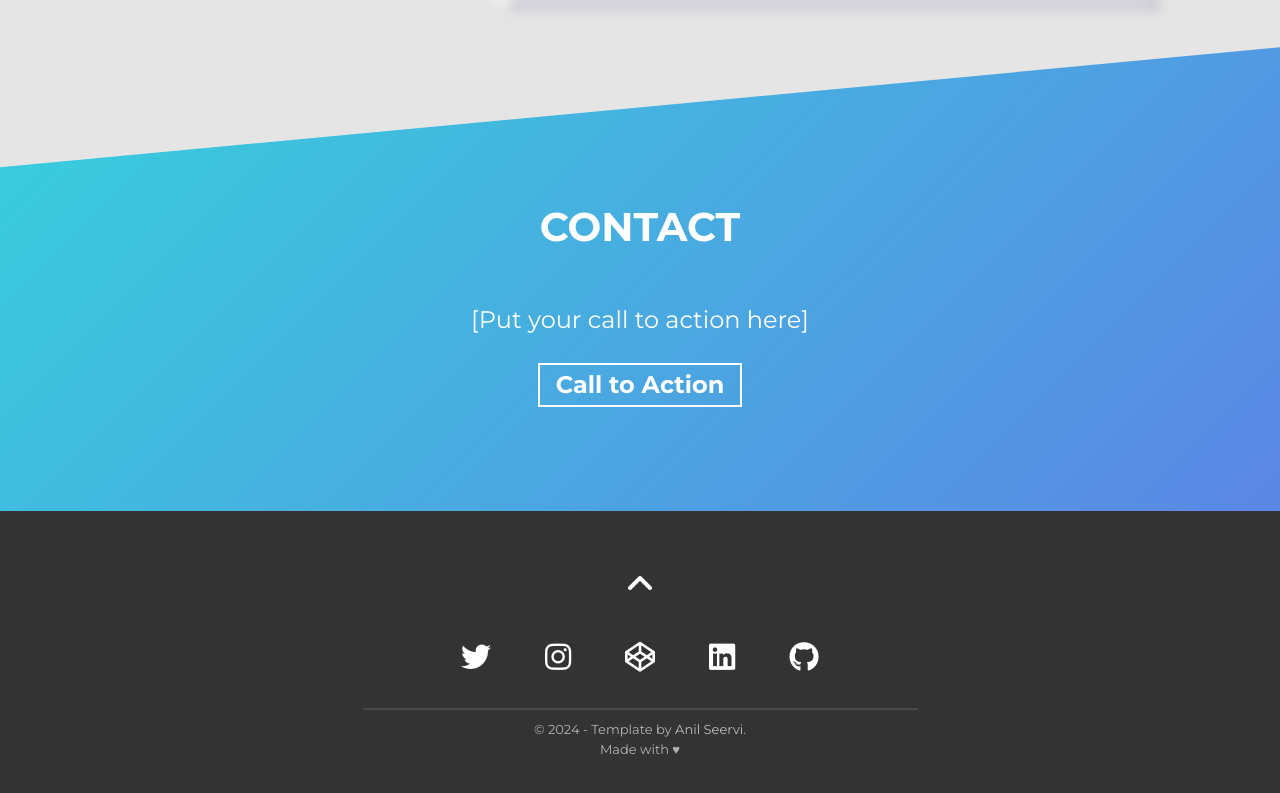
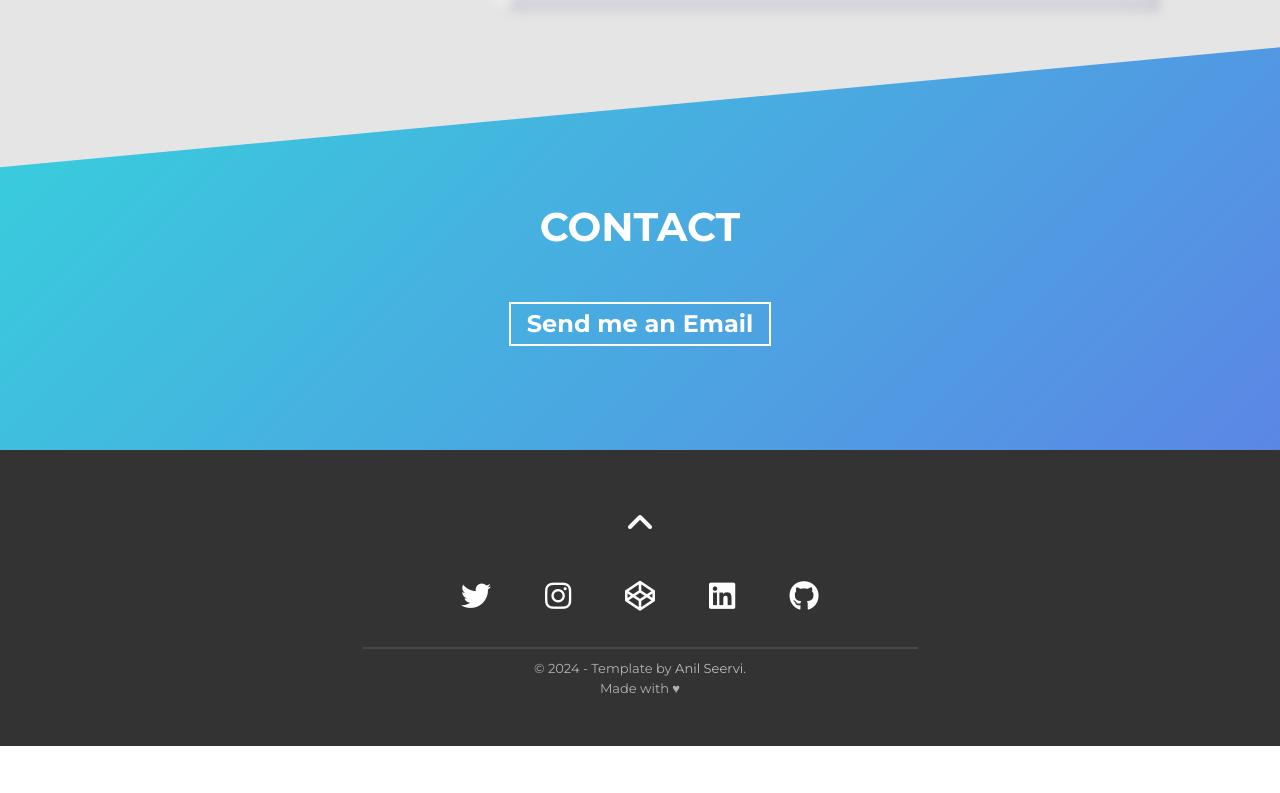
Before and after one commit to harisabdullahh/harisabdullah.github.io, a plain HTML site: page index.html in a window 1280 px wide. Shown: the part 2772-3565 px from the top of the page. After the commit the page ends 3518 px from the top, so only its background shows below. Drawn offline with Linux system fonts and the light colour scheme.

Commit message:
Update index.html

```diff
--- a/index.html
+++ b/index.html
@@ -280,8 +280,8 @@
       <div class="container">
         <h2 class="section-title">Contact</h2>
         <div class="contact-wrapper">
-          <p class="contact-wrapper__text">[Put your call to action here]</p>
-          <a href="mailto:harisabdullah15@gmail.com.com" class="cta-btn cta-btn--resume">Call to Action</a>
+          <!--<p class="contact-wrapper__text">[Put your call to action here]</p>-->
+          <a href="mailto:harisabdullah15@gmail.com.com" class="cta-btn cta-btn--resume">Send me an Email</a>
         </div>
       </div>
     </section>
```
